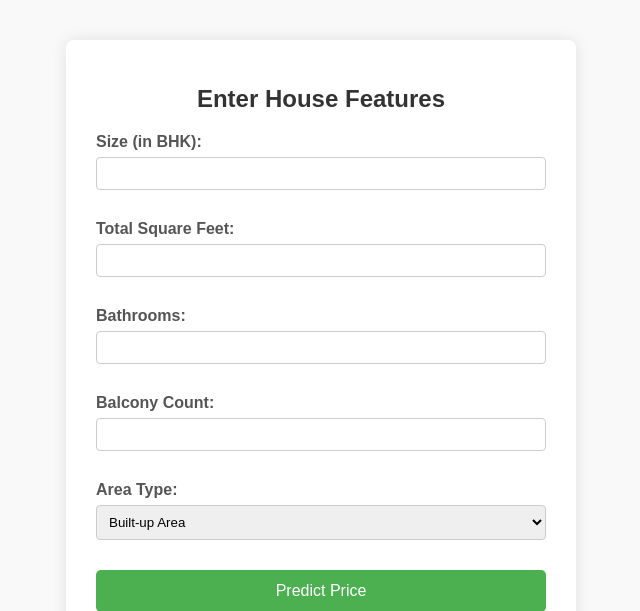
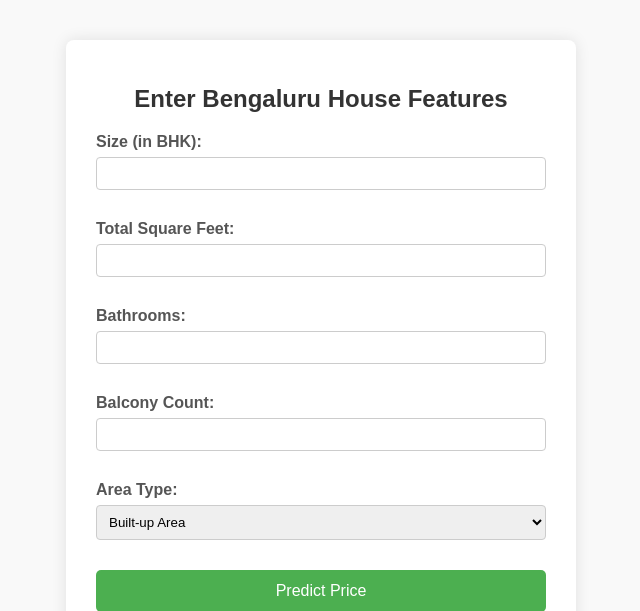
Before and after one commit to ShivamAttri05/Bengaluru_House_Prediction, a Flask app: page / in a window 1280 px wide. Shown: the top 611 px of the page, without its empty margins (319-959 px from the left). Run offline with Flask 3, Linux system fonts and the light colour scheme; parts of the project's set-up code (start-up, migrations or seed data) failed here and were passed over.

Commit message:
Project Update

```diff
--- a/templates/index.html
+++ b/templates/index.html
@@ -6,7 +6,7 @@
 </head>
 <body>
     <div class="container">
-        <h2>Enter House Features</h2>
+        <h2>Enter Bengaluru House Features</h2>
         <form action="/predict" method="post">
             <label>Size (in BHK):</label><br>
             <input type="number" name="size" step="1" min="1" required><br><br>
```
